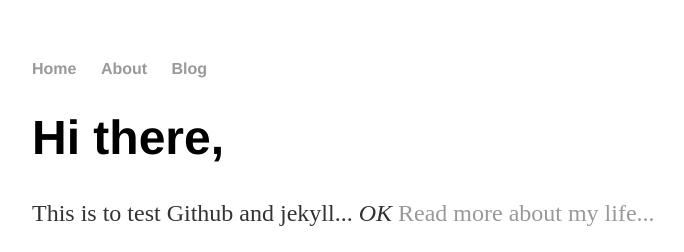
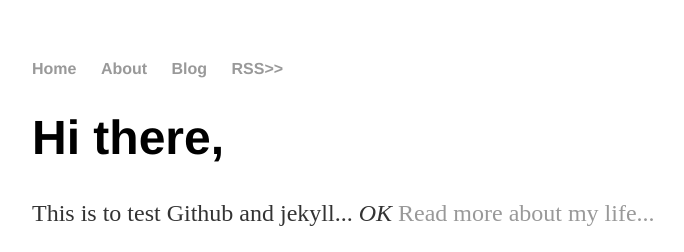
Before and after one commit to SnDCreations/SnDCreations.github.io, a Jekyll site: the page built from index.html, in a window 1280 px wide. Shown: the top 252 px of the page, without its empty margins (160-844 px from the left). Built offline with Jekyll 4.4.1, drawn with Linux system fonts in a browser that asks for light colours.

Commit message:
Update default.html

```diff
--- a/_layouts/default.html
+++ b/_layouts/default.html
@@ -12,8 +12,10 @@
 		        	<li><a href="/about">About</a></li>
 	        		<!-- <li><a href="/cv">CV</a></li> -->
 	        		<li><a href="/blog">Blog</a></li>
+				<li><a href="/blog/atom.xml">RSS>></a></li>
 
-	    		</ul>
+
+			</ul>
 			</nav>
 
 			<div class="container">
```
